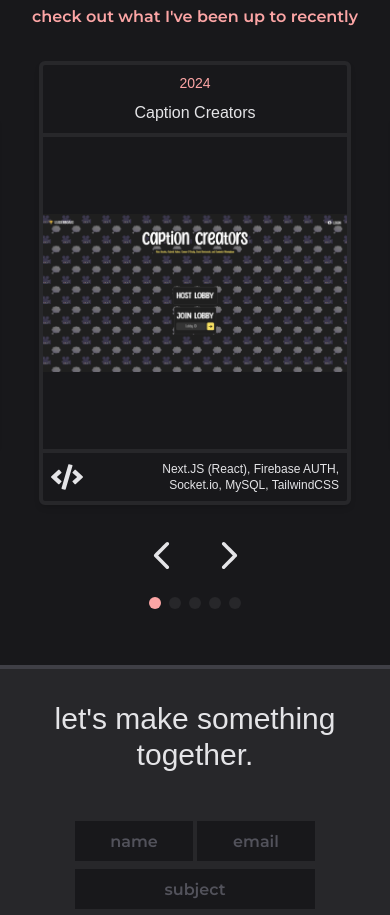
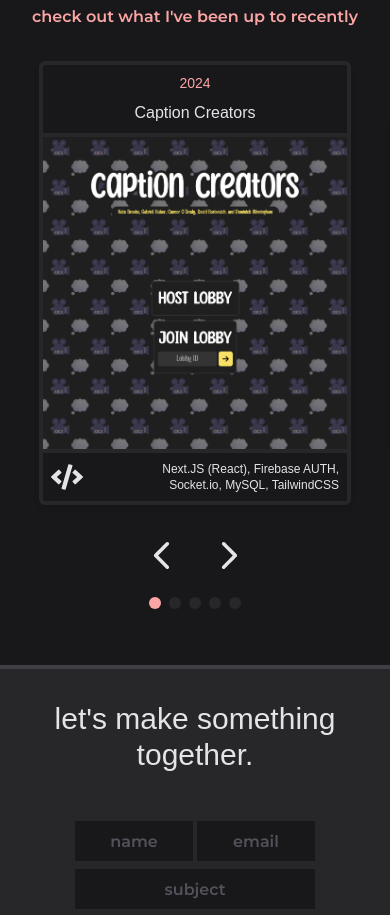
Before and after one commit to natewbrooks/portfolio-website, a Next.js app: page / in a window 390 px wide. Shown: the part 2040-2955 px from the top of the page. Built offline with nearby package versions, Linux system fonts and the light colour scheme; a web font is replaced by a local one.

Commit message:
Update CarouselCard.js

```diff
--- a/app/components/carousel/CarouselCard.js
+++ b/app/components/carousel/CarouselCard.js
@@ -67,7 +67,7 @@ const CarouselCard = ({ title, dateCompleted, codeLanguages, projectDescription,
 					<img
 						src={image}
 						alt={title}
-						className='w-full aspect-square md:aspect-video z-10 object-contain border-x-4 border-zinc-800'
+						className='w-full aspect-square md:aspect-video z-10 object-cover md:object-contain border-x-4 border-zinc-800'
 					/>
 
 					<div className='flex flex-row justify-between items-center p-2 md:p-4 bg-zinc-900 w-full md:h-24 border-4 rounded-b-md border-zinc-800 z-10'>
```
